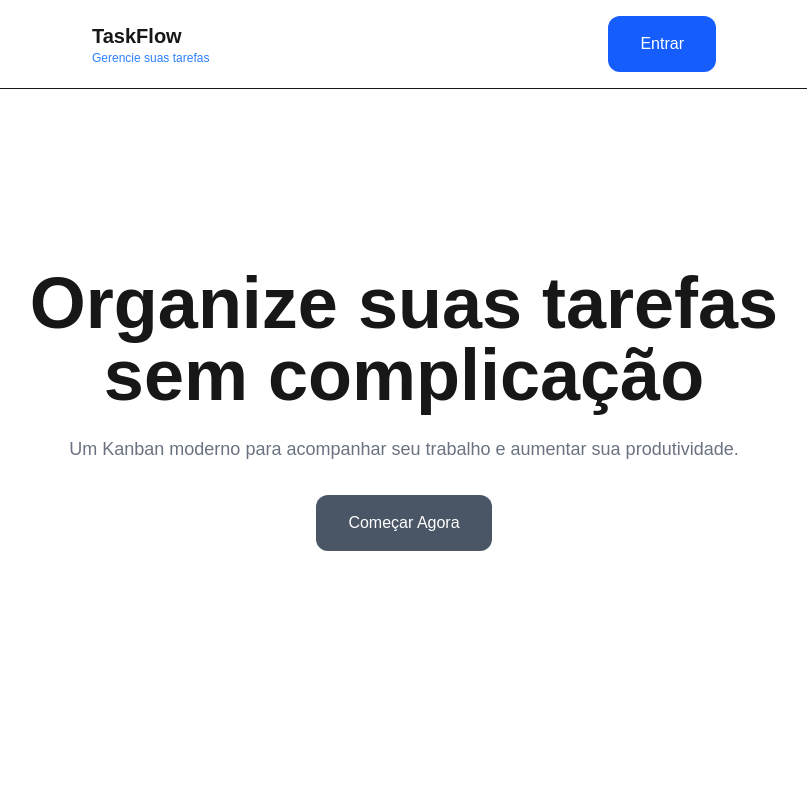
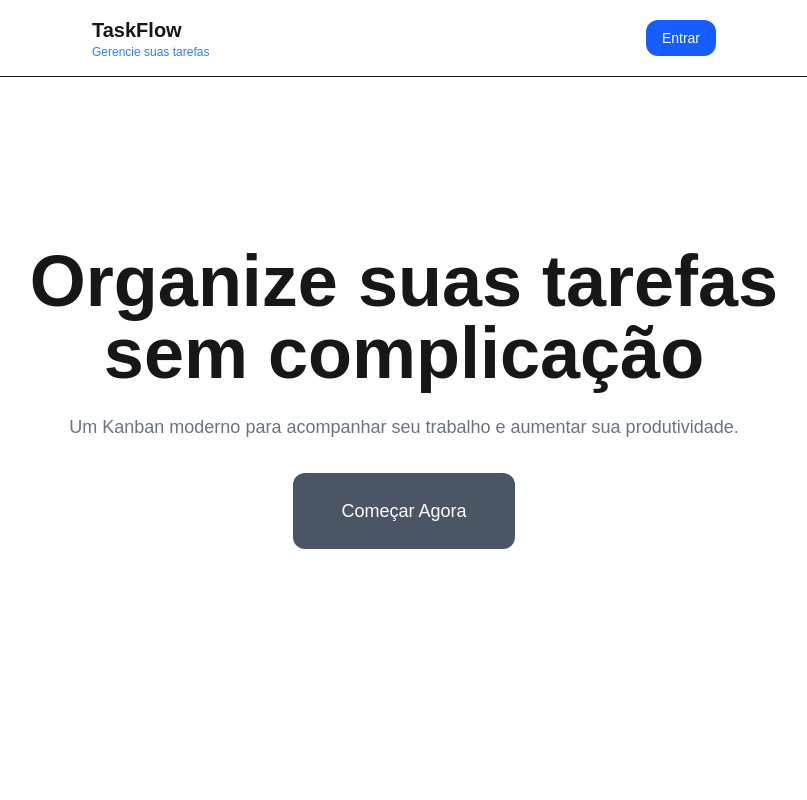
Before and after one commit to jorge-pires/projeto-kanban, a Next.js app: page / in a window 1280 px wide. Shown: the top 800 px of the page, without its empty margins (236-1043 px from the left). Built offline with nearby package versions, Linux system fonts and the light colour scheme.

Commit message:
"feat: add size options to Button component"

```diff
--- a/components/landing/cta.tsx
+++ b/components/landing/cta.tsx
@@ -7,7 +7,7 @@ export function CTA() {
         Comece gratuitamente
       </h2>
 
-      <Button text="Criar Conta" variant="primary" />
+      <Button text="Criar Conta" variant="primary" size="md" />
     </section>
   )
 }
--- a/components/landing/hero.tsx
+++ b/components/landing/hero.tsx
@@ -11,7 +11,7 @@ export function Hero() {
         Um Kanban moderno para acompanhar seu trabalho e aumentar sua produtividade.
       </p>
 
-      <Button text="Começar Agora" variant="secondary" />
+      <Button text="Começar Agora" variant="secondary" size="lg" />
     </section>
   )
 }
--- a/components/landing/navbar.tsx
+++ b/components/landing/navbar.tsx
@@ -9,7 +9,7 @@ export function Navbar() {
           <h2 className="text-xs text-blue-500">Gerencie suas tarefas</h2>
         </div>
 
-        <Button text="Entrar" variant="primary" />
+        <Button text="Entrar" variant="primary" size="sm" />
       </div>
     </header>
   );
--- a/components/ui/button.tsx
+++ b/components/ui/button.tsx
@@ -1,16 +1,23 @@
 interface ButtonProps {
   text: string
   variant: "primary" | "secondary"
+  size: "sm" | "md" | "lg"
 }
 
-export function Button({ text, variant }: ButtonProps) {
+export function Button({ text, variant, size }: ButtonProps) {
   const variants = {
   primary: "bg-blue-600 hover:bg-blue-700",
   secondary: "bg-gray-600 hover:bg-gray-700",
   }
 
+  const sizes = {
+  sm: "text-sm py-2 px-4",
+  md: "text-base py-4 px-8",
+  lg: "text-lg py-6 px-12",
+  }
+
   return (
-    <button className={`rounded-xl px-8 py-4 text-white transition ${variants[variant]}`}>
+    <button className={`rounded-xl ${sizes[size]} text-white transition ${variants[variant]}`}>
         {text}
     </button>
   )
```
